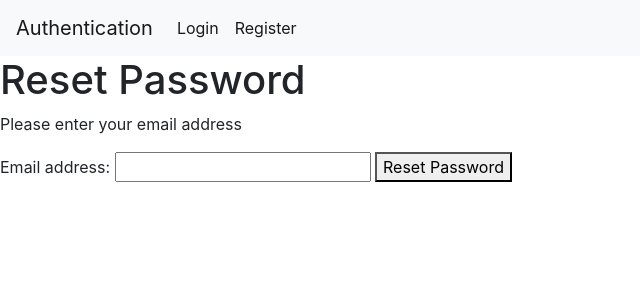
After one commit to seansor/django_authentication, a Django app: page /accounts/password_reset/ in a window 1280 px wide. The commit adds this page. Shown: the top 300 px of the page, without its empty margins (0-640 px from the left). Run offline with Django 3.2, Linux system fonts and the light colour scheme; some libraries are stand-ins or nearby versions.

Commit message:
completes password reset and custom login

```diff
--- a/accounts/templates/login.html
+++ b/accounts/templates/login.html
@@ -1,4 +1,6 @@
 {% extends 'base.html' %}
+
+{% load bootstrap_tags %}
 
 {% block page_title %}Login Page{% endblock %}
 
@@ -8,6 +10,8 @@
 <form method="POST">
     {% csrf_token %}
     {{ login_form }}
-    <button type="submit">Login</button>
+    <button class="btn btn-secondary" type="submit">Login</button>
 </form>
+
+<p><a href="{% url 'password_reset' %}">Reset Password</a></p>
 {% endblock %}
--- a/accounts/templates/registration.html
+++ b/accounts/templates/registration.html
@@ -1,4 +1,6 @@
 {% extends 'base.html' %}
+
+{% load bootstrap_tags %}
 
 {% block page_title %}Registration Page{% endblock %}
 
@@ -9,7 +11,7 @@
 
 <form method="POST">
     {% csrf_token %}
-    {{ registration_form.as_p }}
-    <button type="submit">Register</button>
+    {{ registration_form | as_bootstrap }}
+    <button class="btn btn-secondary" type="submit">Register</button>
 </form>
 {% endblock %}
--- /dev/null
+++ b/accounts/urls.py
@@ -0,0 +1,12 @@
+from django.conf.urls import url, include
+from accounts.views import index, logout, login, register, user_profile
+from accounts import urls_reset
+
+
+urlpatterns = [
+    url(r'^logout/$', logout, name="logout"),
+    url(r'^login/$', login, name="login"),
+    url(r'^register/$', register, name="register"),
+    url(r'^profile/$', user_profile, name="profile"),
+    url(r'^password_reset/', include(urls_reset))
+]
--- /dev/null
+++ b/accounts/urls_reset.py
@@ -0,0 +1,13 @@
+from django.conf.urls import url
+from django.core.urlresolvers import reverse_lazy
+from django.contrib.auth.views import password_reset, password_reset_done, password_reset_confirm, password_reset_complete
+
+
+urlpatterns = [
+    url(r'^$', password_reset,
+    {'post_reset_redirect': reverse_lazy('password_reset_done')}, name= 'password_reset'),
+    url(r'^done/$', password_reset_done, name='password_reset_done'),
+    url(r'^(?P<uidb64>[0-9A-Za-z]+)-(?P<token>.+)/$', password_reset_confirm,
+    {'post_reset_redirect': reverse_lazy('password_reset_complete')}, name="password_reset_confirm"),
+    url(r'^complete/$', password_reset_complete, name='password_reset_complete')
+]
--- a/django_auth/urls.py
+++ b/django_auth/urls.py
@@ -13,15 +13,13 @@ Including another URLconf
     1. Import the include() function: from django.conf.urls import url, include
     2. Add a URL to urlpatterns:  url(r'^blog/', include('blog.urls'))
 """
-from django.conf.urls import url
+from django.conf.urls import url, include
 from django.contrib import admin
-from accounts.views import index, logout, login, register, user_profile
+from accounts.views import index
+from accounts import urls as accounts_urls
 
 urlpatterns = [
     url(r'^admin/', admin.site.urls),
     url(r'^$', index, name="index"),
-    url(r'^accounts/logout/$', logout, name="logout"),
-    url(r'^accounts/login/$', login, name="login"),
-    url(r'^accounts/register/$', register, name="register"),
-    url(r'^accounts/profile/$', user_profile, name="profile")
+    url(r'^accounts/', include(accounts_urls))
 ]
--- /dev/null
+++ b/static/css/styles.css
@@ -0,0 +1,3 @@
+form {
+    width: 60%;
+}
--- a/templates/base.html
+++ b/templates/base.html
@@ -1,32 +1,49 @@
 <!DOCTYPE html>
+
+{% load staticfiles %}
+
 <html lang="en">
+
 <head>
     <meta charset="UTF-8">
     <meta name="viewport" content="width=device-width, initial-scale=1.0">
     <meta http-equiv="X-UA-Compatible" content="ie=edge">
     <title>{% block page_title %}{% endblock %}</title>
+
+    <link rel="stylesheet" href="https://stackpath.bootstrapcdn.com/bootstrap/4.3.1/css/bootstrap.min.css" integrity="sha384-ggOyR0iXCbMQv3Xipma34MD+dH/1fQ784/j6cY/iJTQUOhcWr7x9JvoRxT2MZw1T" crossorigin="anonymous">
+    <link rel="stylesheet" href="{% static 'css/styles.css' %}" type="text/css" />
+
 </head>
+
 <body>
-    <h1>{% block page_heading %}{% endblock %}</h1>
-    <nav>
-        <ul>
+    <nav class="navbar navbar-expand-lg navbar-light bg-light">
+        <a class="navbar-brand" href="{% url 'index' %}">Authentication</a>
+        <button class="navbar-toggler" type="button" data-toggle="collapse" data-target="#navbarSupportedContent" aria-controls="navbarSupportedContent" aria-expanded="false" aria-label="Toggle navigation">
+              <span class="navbar-toggler-icon"></span>
+        </button>
+        <div class="collapse navbar-collapse" id="navbarSupportedContent">
+            <ul class="navbar-nav mr-auto">
                 {% if user.is_authenticated %}
-                <li><a href="{% url 'profile' %}">Profile</a></li>
-                <li><a href="{% url 'logout' %}">Logout</a></li>
+                <li class="nav-item active"><a class="nav-link" href="{% url 'profile' %}">Profile</a></li>
+                <li class="nav-item active"><a class="nav-link" href="{% url 'logout' %}">Logout</a></li>
                 {% else %}
-                <li><a href="{% url 'login' %}">Login</a></li>
-                <li><a href="{% url 'register' %}">Register</a></li>
+                <li class="nav-item active"><a class="nav-link" href="{% url 'login' %}">Login</a></li>
+                <li class="nav-item active"><a class="nav-link" href="{% url 'register' %}">Register</a></li>
                 {% endif %}
             </ul>
-        <hr>
+        </div>
+    </nav>
     {% if messages %}
         <div>
-            {% for message in messages %}
-                {{ message }}
-            {% endfor %}
+            {% for message in messages %} {{ message }} {% endfor %}
         </div>
     {% endif %}
-    </nav>
+    <h1>{% block page_heading %}{% endblock %}</h1>
     {% block content %}{% endblock %}
+
+    <script src="https://code.jquery.com/jquery-3.3.1.slim.min.js" integrity="sha384-q8i/X+965DzO0rT7abK41JStQIAqVgRVzpbzo5smXKp4YfRvH+8abtTE1Pi6jizo" crossorigin="anonymous"></script>
+    <script src="https://cdnjs.cloudflare.com/ajax/libs/popper.js/1.14.7/umd/popper.min.js" integrity="sha384-UO2eT0CpHqdSJQ6hJty5KVphtPhzWj9WO1clHTMGa3JDZwrnQq4sF86dIHNDz0W1" crossorigin="anonymous"></script>
+    <script src="https://stackpath.bootstrapcdn.com/bootstrap/4.3.1/js/bootstrap.min.js" integrity="sha384-JjSmVgyd0p3pXB1rRibZUAYoIIy6OrQ6VrjIEaFf/nJGzIxFDsf4x0xIM+B07jRM" crossorigin="anonymous"></script>
 </body>
+
 </html>
--- /dev/null
+++ b/templates/registration/password_reset_form.html
@@ -0,0 +1,18 @@
+{% extends 'base.html' %}
+
+{% block page_title %}Password Reset Page{% endblock %}
+
+{% block page_heading %}Reset Password{% endblock %}
+
+{% block content %}
+<form method="POST">
+    {% csrf_token %}
+    <p>Please enter your email address</p>
+
+    {{ form.email.errors }}
+
+    <label for="id_email">Email address:</label>
+    {{ form.email }}
+    <button type="submit">Reset Password</button>
+</form>
+{% endblock %}
```
Also changed, not shown: accounts/backends.py (added, +35 -0 lines), django_auth/settings.py (+15 -0 lines), templates/registration/password_reset_complete.html (added, +9 -0 lines), templates/registration/password_reset_confirm.html (added, +12 -0 lines), templates/registration/password_reset_done.html (added, +9 -0 lines), db.sqlite3, 2 other files. Lines whose indentation alone changed are shown as unchanged.
